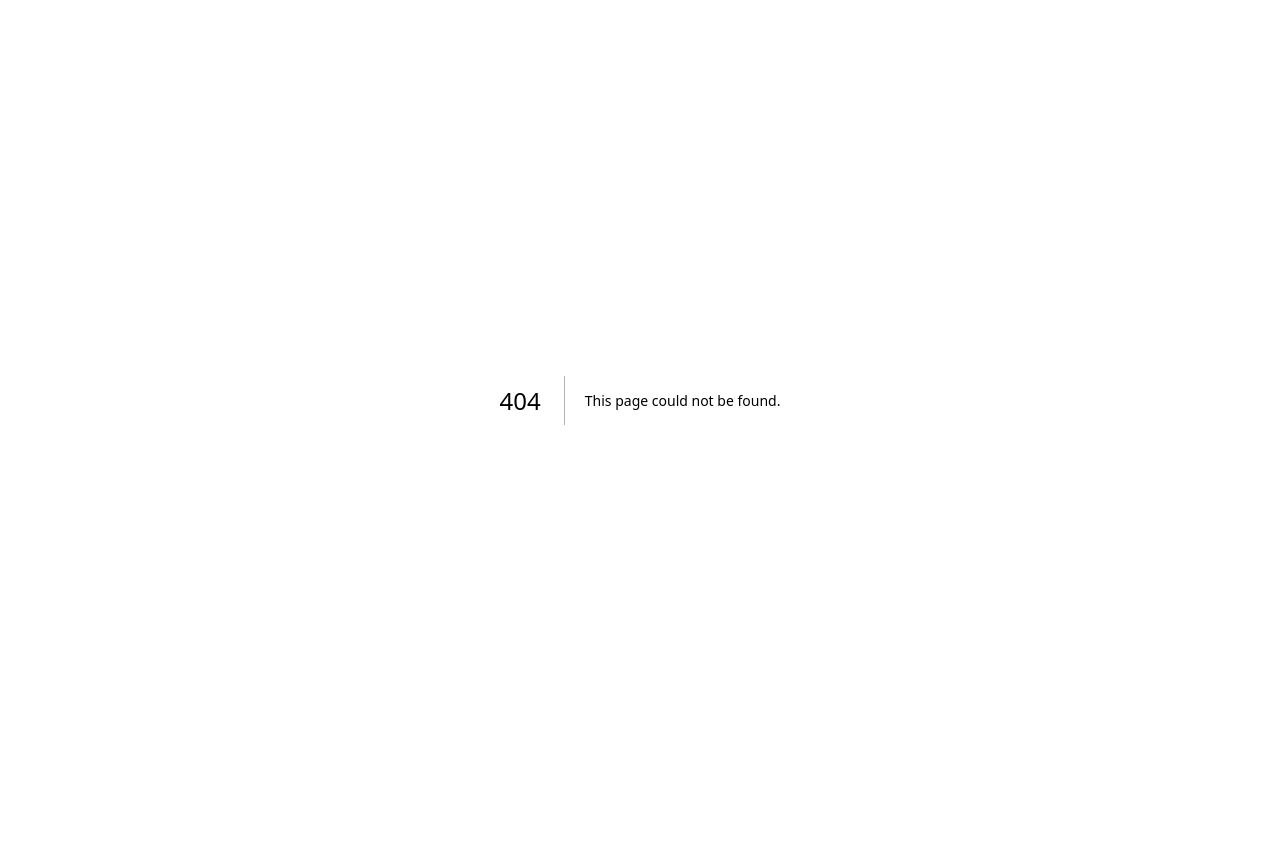
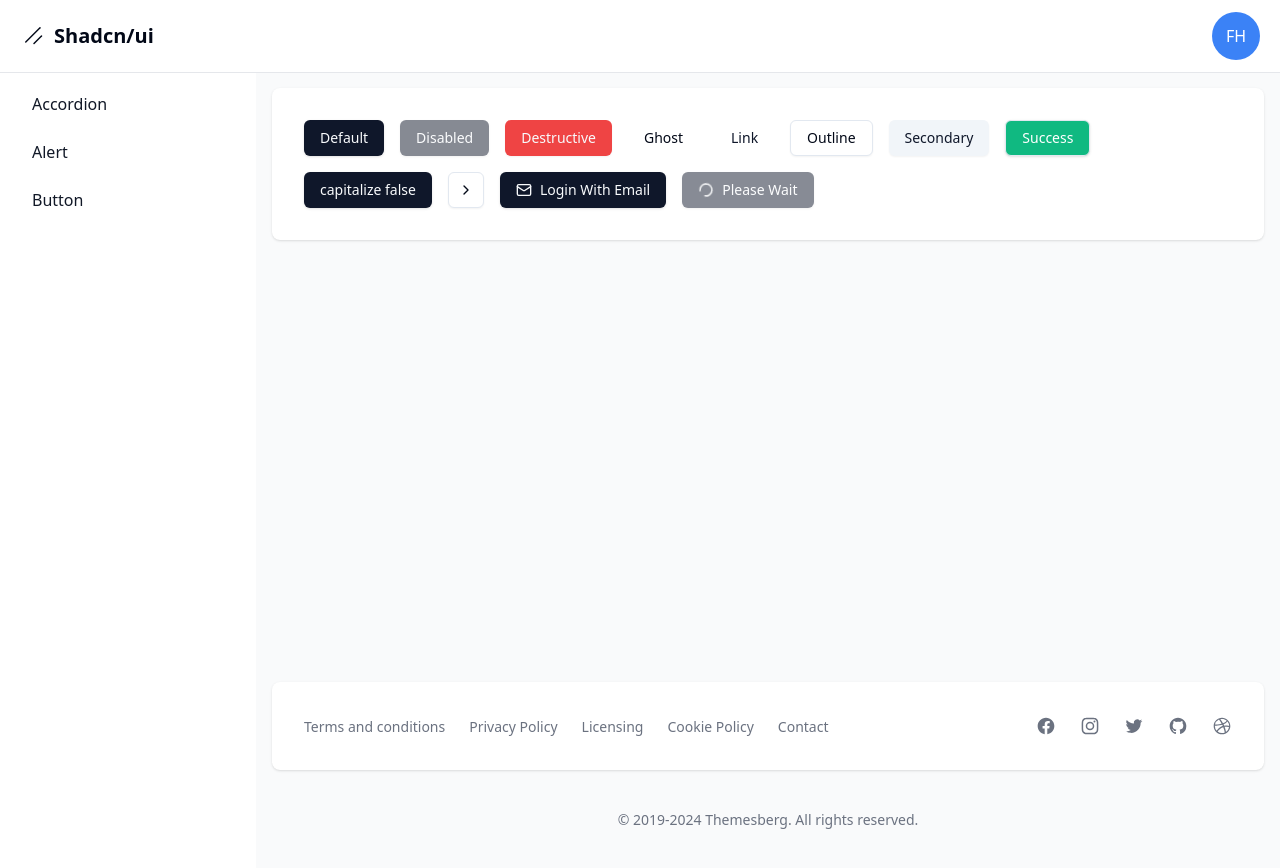
Before and after one commit to PandavionxD/shadcn-ui, a Next.js app: page /dashboard/button in a window 1280 px wide. Before the commit this address had no page. Before the commit the page ends 800 px from the top, so only its background shows below. Built offline with nearby package versions, Linux system fonts and the light colour scheme.

Commit message:
Button component

```diff
--- /dev/null
+++ b/src/app/dashboard/button/page.tsx
@@ -0,0 +1,28 @@
+import { Button } from "@/components/ui/button";
+import { ChevronRight, Loader2, Mail } from "lucide-react";
+
+export default function buttonPage() {
+  return (
+    <div className="flex gap-4 flex-wrap ">
+      <Button variant={"default"}>default </Button>
+      <Button disabled variant={"default"}>disabled </Button>
+      <Button variant={"destructive"}>destructive </Button>
+      <Button variant={"ghost"}>ghost </Button>
+      <Button variant={"link"}>link </Button>
+      <Button variant={"outline"}>outline </Button>
+      <Button variant={"secondary"}>secondary </Button>
+      <Button variant={"success"}>success </Button>
+      <Button capitalize={false} >capitalize false </Button>
+      <Button variant="outline" size="icon">
+      <ChevronRight />
+    </Button>
+    <Button>
+      <Mail /> Login with Email
+    </Button>
+    <Button disabled>
+      <Loader2 className="animate-spin" />
+      Please wait
+    </Button>
+    </div>
+  );
+}
--- a/src/app/dashboard/layout.tsx
+++ b/src/app/dashboard/layout.tsx
@@ -6,6 +6,7 @@
 const links = [
   { name: "accordion", href: "accordion" },
   { name: "alert", href: "alert" },
+  { name: "button", href: "button" },
 ];
 
 export default function DashboardLayout({
--- a/src/components/ui/button.tsx
+++ b/src/components/ui/button.tsx
@@ -5,7 +5,7 @@
 import { cn } from "@/lib/utils"
 
 const buttonVariants = cva(
-  "inline-flex items-center justify-center gap-2 whitespace-nowrap rounded-md text-sm font-medium transition-colors focus-visible:outline-none focus-visible:ring-1 focus-visible:ring-ring disabled:pointer-events-none disabled:opacity-50 [&_svg]:pointer-events-none [&_svg]:size-4 [&_svg]:shrink-0",
+  "inline-flex items-center  justify-center gap-2 whitespace-nowrap rounded-md text-sm font-medium transition-colors focus-visible:outline-none focus-visible:ring-1 focus-visible:ring-ring disabled:pointer-events-none disabled:opacity-50 [&_svg]:pointer-events-none [&_svg]:size-4 [&_svg]:shrink-0",
   {
     variants: {
       variant: {
@@ -19,6 +19,7 @@
           "bg-secondary text-secondary-foreground shadow-sm hover:bg-secondary/80",
         ghost: "hover:bg-accent hover:text-accent-foreground",
         link: "text-primary underline-offset-4 hover:underline",
+        success: "text-white bg-emerald-500 shadow hover:bg-emerald-600 border ",
       },
       size: {
         default: "h-9 px-4 py-2",
@@ -37,15 +38,16 @@
 export interface ButtonProps
   extends React.ButtonHTMLAttributes<HTMLButtonElement>,
     VariantProps<typeof buttonVariants> {
-  asChild?: boolean
+  asChild?: boolean;
+  capitalize ?:boolean
 }
 
 const Button = React.forwardRef<HTMLButtonElement, ButtonProps>(
-  ({ className, variant, size, asChild = false, ...props }, ref) => {
+  ({ className, variant, size, asChild = false, capitalize = true, ...props }, ref) => {
     const Comp = asChild ? Slot : "button"
     return (
       <Comp
-        className={cn(buttonVariants({ variant, size, className }))}
+        className={cn(buttonVariants({ variant, size, className }),{capitalize})}
         ref={ref}
         {...props}
       />
```
